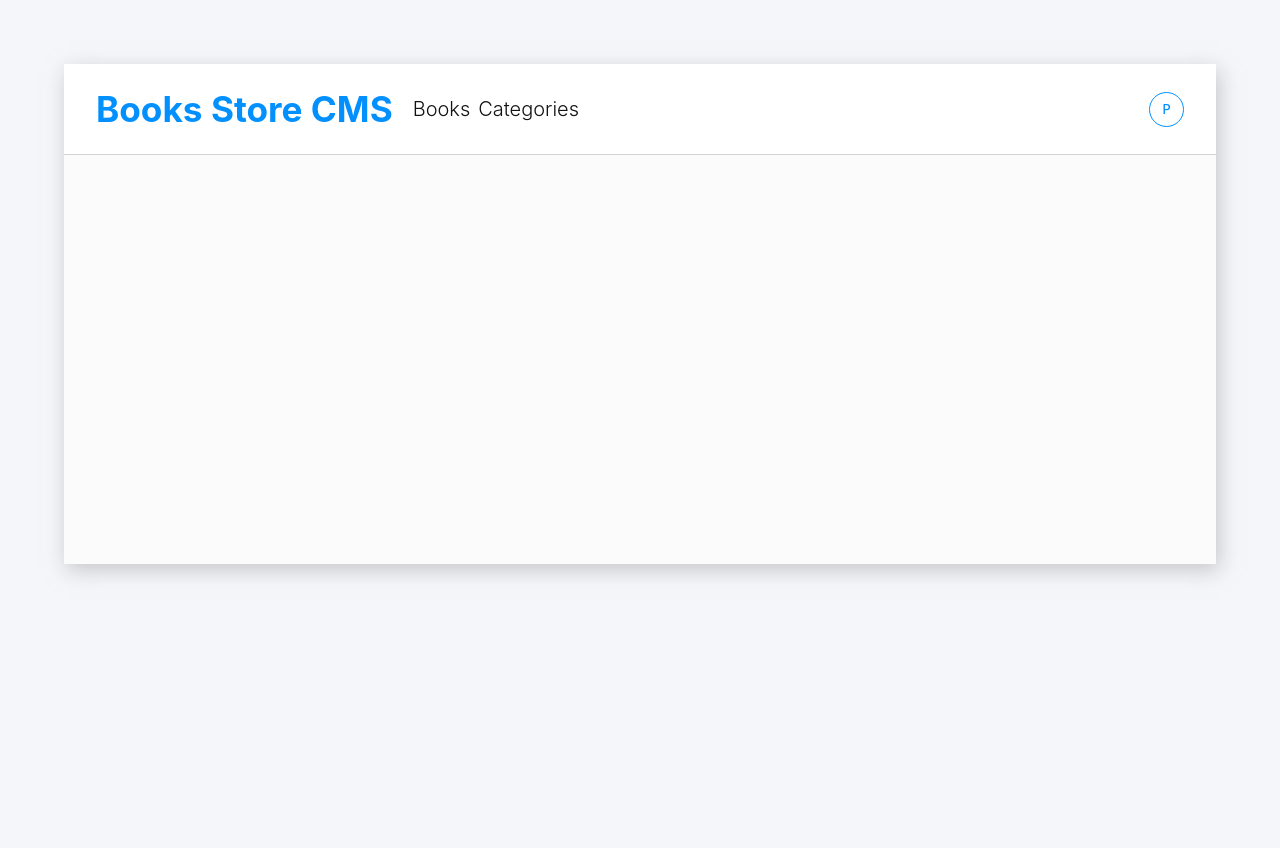
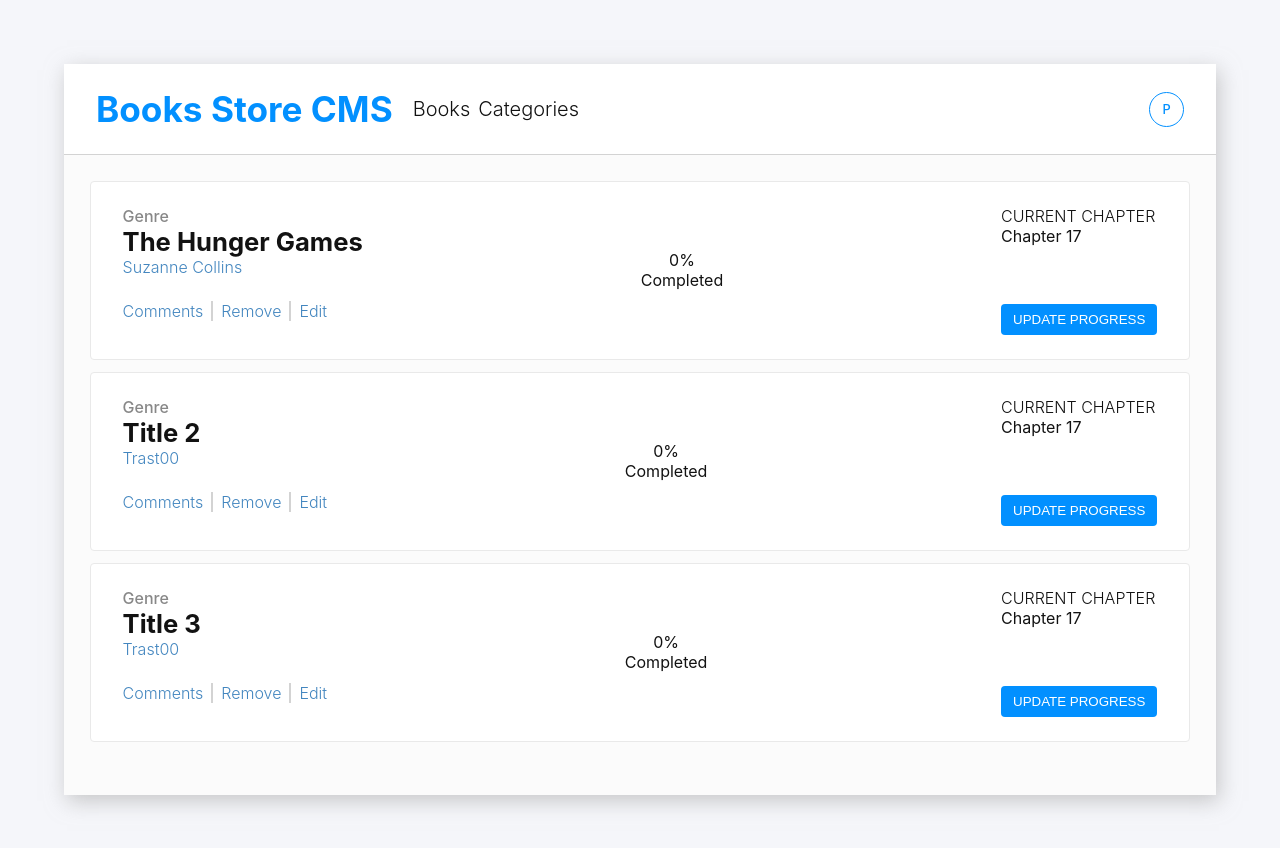
Before and after one commit to Trast00/Bookstore, a React (Create React App) app: page / in a window 1280 px wide. Shown: the top 848 px of the page. Before the commit the page ends 800 px from the top, so only its background shows below. Built offline with nearby package versions, Linux system fonts and the light colour scheme; the HTML template or start-up script is replaced by a standard one.

Commit message:
Add ListBook and Book components

```diff
--- a/src/App.css
+++ b/src/App.css
@@ -91,3 +91,75 @@
   background-color: var(--color-primary);
   color: white;
 }
+
+.list-book {
+  margin: 2vw;
+  padding-bottom: 16px;
+}
+
+.book {
+  width: 100%;
+  text-align: start;
+  justify-content: space-between;
+  margin-bottom: 12px;
+  background-color: white;
+  border: 1px solid #e9e9e9;
+  padding-left: 4vw;
+  padding-right: 4vw;
+  padding: 24px 2.5vw 24px 2.5vw;
+  border-radius: 4px;
+}
+
+.book .book-genre {
+  font-size: 1rem;
+  color: var(--color-text-gray);
+  font-weight: 500;
+}
+
+.book .book-title {
+  font-size: 1.6rem;
+  font-weight: 700;
+}
+
+.book .book-author {
+  font-size: 1rem;
+  font-weight: 300;
+  color: var(--color-text-blue);
+}
+
+.book-left ul {
+  font-size: 1rem;
+  font-weight: 300;
+  margin-top: 24px;
+  margin-bottom: 14px;
+  color: var(--color-text-blue);
+  gap: 8px;
+}
+
+.book-left ul li {
+  border-right: 2px solid #d3d3d3;
+  padding-right: 8px;
+}
+
+.book-left ul li:last-child {
+  border-right: none;
+  padding-right: 4px;
+}
+
+.book-mid {
+  text-align: center;
+  flex-wrap: wrap;
+}
+
+.book-right {
+  justify-content: space-between;
+}
+
+.last-chapter {
+  font-weight: 300;
+}
+
+.btn-update-progress {
+  border-radius: 4px;
+  align-self: flex-end;
+}
--- a/src/components/Book.jsx
+++ b/src/components/Book.jsx
@@ -3,6 +3,30 @@ import React from 'react'
 function Book(props) {
   return (
     <main className='row book'>
+      <div className='column book-left'>
+        <p className='book-genre'>Genre</p>
+        <h2 className='book-title'>{props.title}</h2>
+        <p className='book-author'>{props.author}</p>
+        <ul className='no-style row'>
+          <li className='btn-book'>Comments</li>
+          <li className='btn-book'>Remove</li>
+          <li className='btn-book'>Edit</li>
+        </ul>
+      </div>
+      <div className='flex-center column book-mid'>
+        <div></div>
+        <div>
+          <p className='completed-rate'>0%</p>
+          <p>Completed</p>
+        </div>
+      </div>
+        <div className="column book-right">
+          <div>
+            <p className='last-chapter'>CURRENT CHAPTER</p>
+            <p >Chapter 17</p>
+          </div>
+          <button className='btns-blue btn-update-progress'>UPDATE PROGRESS</button>
+        </div>
     </main>
   )
 }
--- a/src/components/pages/ListBook.jsx
+++ b/src/components/pages/ListBook.jsx
@@ -1,9 +1,21 @@
 import React from 'react'
+import { useState } from 'react'
+import Book from '../Book'
+import NewBook from '../NewBook'
 
 const ListBook = () => {
+  const [listBook, setListBook] = useState([
+    <Book title="The Hunger Games" author="Suzanne Collins"/>,
+    <Book title="Title 2" author="Trast00"/>,
+    <Book title="Title 3" author="Trast00"/>
+  ])
 
   return (
     <main className='list-book-wrapper'>
+      <ul className='no-style list-book'>
+        {listBook.length? listBook : <p>Empty list</p>}
+      </ul>
+      <NewBook />
     </main>
   )
 }
--- a/src/components/pages/ListCategories.jsx
+++ b/src/components/pages/ListCategories.jsx
@@ -3,7 +3,7 @@ import React from 'react'
 function ListCategories() {
   return (
     <main className='flex-center list-categories'>
-</main>
+    </main>
   )
 }
 
```
